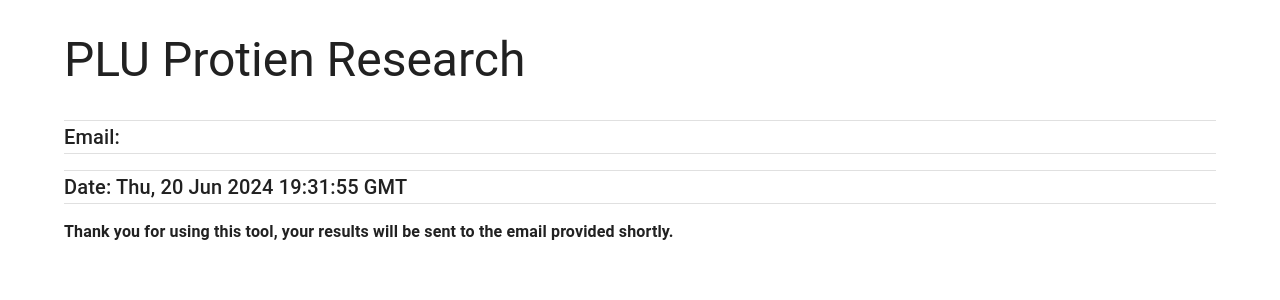
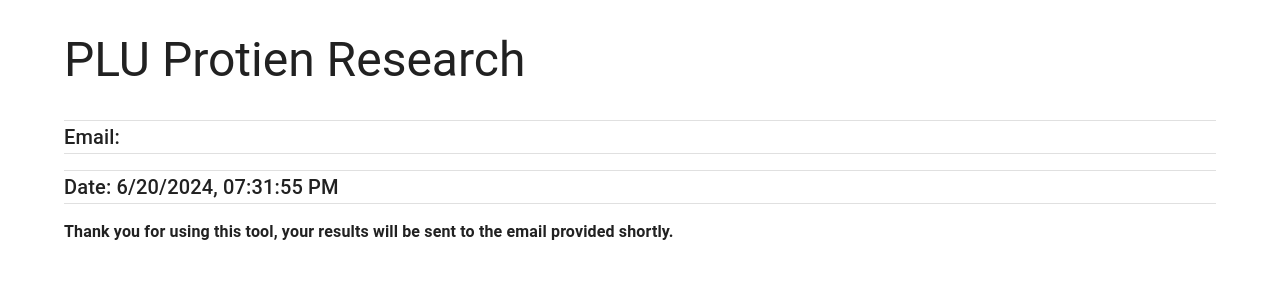
Before and after one commit to Cao-Labs/AlphaAnalyzer, a React (Vite) app: page /submit in a window 1280 px wide. Shown: the top 300 px of the page. Built offline with nearby package versions, Linux system fonts and the light colour scheme.

Commit message:
submit page modifications

```diff
--- a/src/routes/SubmitPage.tsx
+++ b/src/routes/SubmitPage.tsx
@@ -5,7 +5,8 @@ import { useEmail } from "../components/EmailProtienContext";
 
 export default function SubmitPage() {
     const { email } = useEmail(); // Use the useEmail hook to get the email state
-    const currentTimestamp = dayjs();
+    const curDate = new Date();
+
 
     return (
         <Container>
@@ -21,7 +22,7 @@ export default function SubmitPage() {
 
             <Box sx={{ my: 2 }}>
                 <Divider />
-                <Typography variant="h6">Date: {currentTimestamp.toString()}</Typography>
+                <Typography variant="h6">Date: {curDate.toLocaleTimeString([], {year: 'numeric', month: 'numeric', day: 'numeric', hour: '2-digit', minute: '2-digit', second: '2-digit'})}</Typography>
                 <Divider />
             </Box>
 
```
